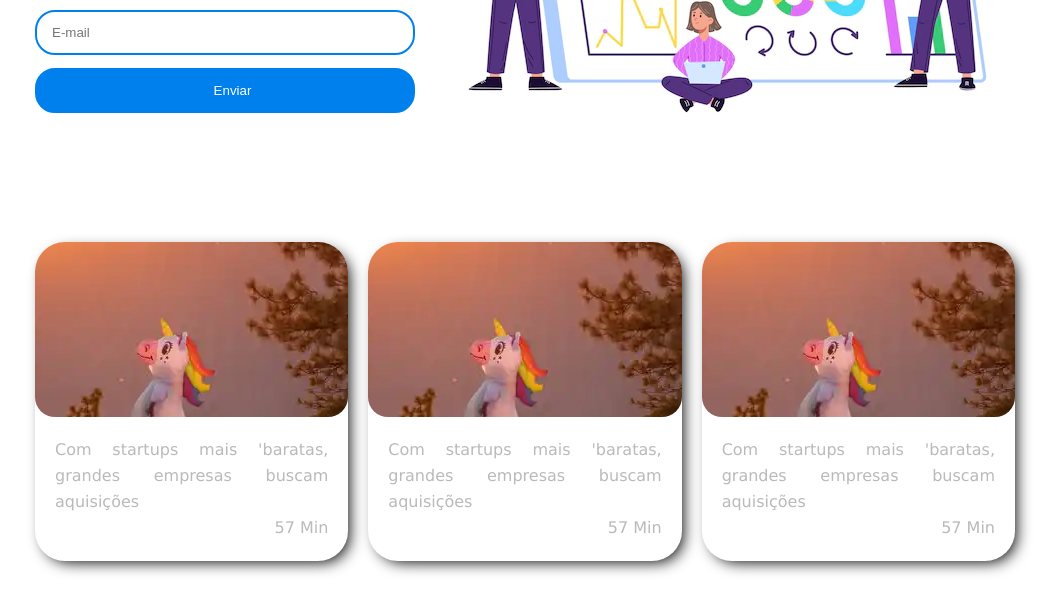
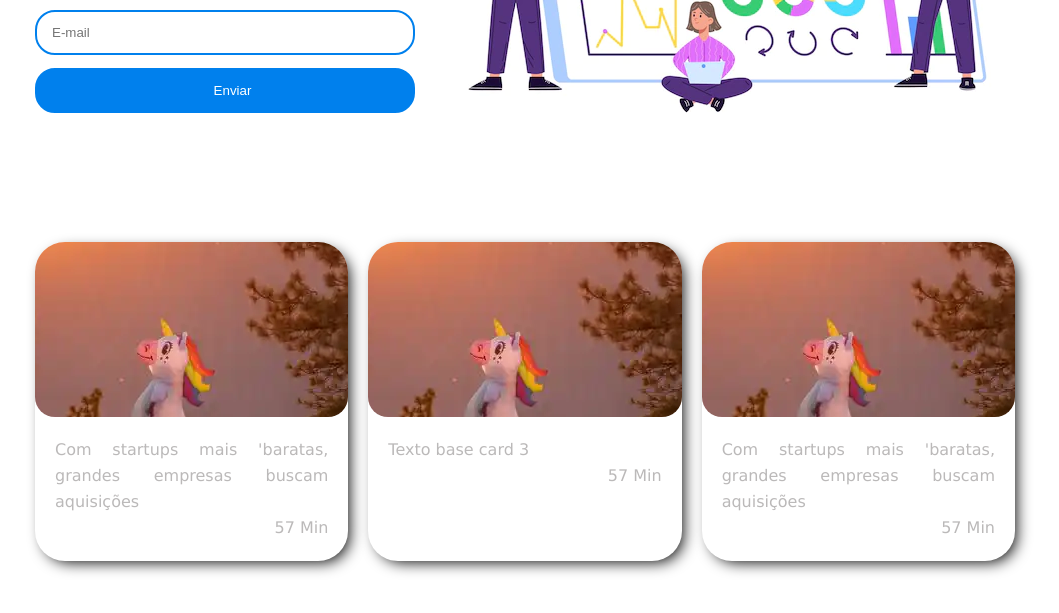
Before and after one commit to aecioprogrammer/portfolio, a plain HTML site: page index.html in a window 1280 px wide. Shown: the part 508-1121 px from the top of the page, without its empty margins (115-1174 px from the left). Drawn offline with Linux system fonts and the light colour scheme.

Commit message:
update card3 text

```diff
--- a/index.html
+++ b/index.html
@@ -81,7 +81,7 @@
 
             <div class="content">
                 <p class="title text-medium">
-                    Com startups mais 'baratas, grandes empresas buscam aquisições
+                    Texto base card 3
                 </p>
 
                 <div class="info">
```
